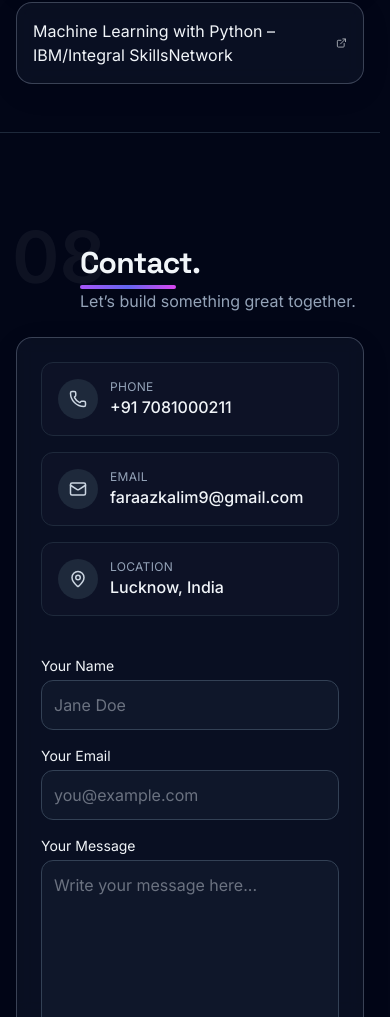
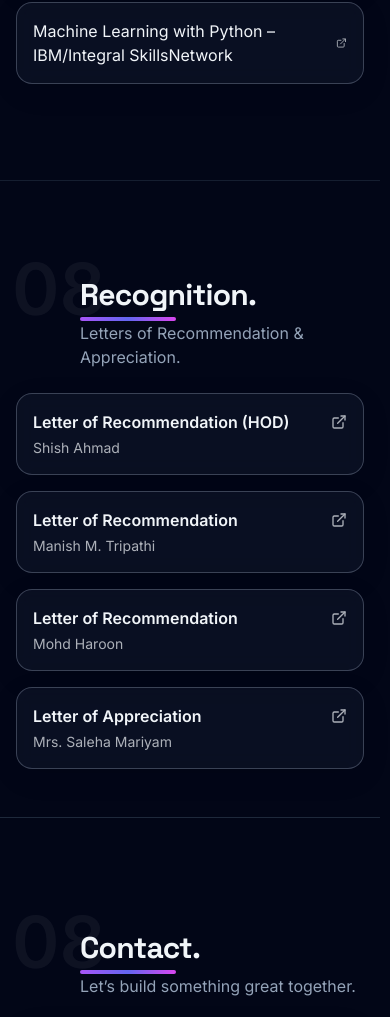
Before and after one commit to faraaz0786/faraaz-portfolio, a React (Vite) app: page / in a window 390 px wide. Shown: the part 7976-8993 px from the top of the page. Built offline with nearby package versions, Linux system fonts and the light colour scheme.

Commit message:
Certifications and Recognitions Update

```diff
--- a/src/App.jsx
+++ b/src/App.jsx
@@ -9,6 +9,7 @@ import Projects from "./components/Projects";
 import Experience from "./components/Experience";
 import Publications from "./components/Publications"; // ← fixed
 import Certifications from "./components/Certifications";
+import Recognition from "./components/Recognition";
 import Contact from "./components/Contact";
 import SectionBand from "./components/SectionBand";
 import BackToTop from "./components/BackToTop";
@@ -55,6 +56,9 @@ export default function App() {
 
         <hr className="section-sep" />
         <Certifications />
+
+        <hr className="section-sep" />
+        <Recognition />
       </main>
 
       {/* Contact as full-width band */}
--- a/src/components/Certifications.jsx
+++ b/src/components/Certifications.jsx
@@ -15,6 +15,9 @@ export default function Certifications() {
   ];
 
   return (
+    <>
+
+      {/* ===================== CERTIFICATIONS ===================== */}
       <section id="certifications" className="section-block scroll-mt-28 font-body">
         <div className="section-surface">
           <div className="wrap">
@@ -43,5 +46,6 @@ export default function Certifications() {
           </div>
         </div>
       </section>
+    </>
   );
 }
--- a/src/components/Navbar.jsx
+++ b/src/components/Navbar.jsx
@@ -13,6 +13,7 @@ const SECTION_IDS = [
   "experience",
   "publications",
   "certifications",
+  "recognition",
   "contact",
 ];
 
--- /dev/null
+++ b/src/components/Recognition.jsx
@@ -0,0 +1,66 @@
+import SectionHeader from "./SectionHeader";
+import { ExternalLink } from "lucide-react";
+
+export default function Recognition() {
+  const recognition = [
+    {
+      title: "Letter of Recommendation (HOD)",
+      issuer: "Shish Ahmad",
+      url: "https://drive.google.com/file/d/1mUWonGSrj-Xa6BQs8W4-ybXC0XVnFHYO/view",
+    },
+    {
+      title: "Letter of Recommendation",
+      issuer: "Manish M. Tripathi",
+      url: "https://drive.google.com/file/d/1FAV7VgbrLdQN-pjW-AFn_giEtz3Jtnnd/view",
+    },
+    {
+      title: "Letter of Recommendation",
+      issuer: "Mohd Haroon",
+      url: "https://drive.google.com/file/d/1QEYJvDTK7iGa04Bx5PqFeYMpc7PgSfWq/view",
+    },
+    {
+      title: "Letter of Appreciation",
+      issuer: "Mrs. Saleha Mariyam",
+      url: "https://drive.google.com/file/d/1moWkrgXiJl-jl-Ywy9OW13gLXxhb_O75/view",
+    },
+  ];
+
+  return (
+    <section id="recognition" className="section-block scroll-mt-28 font-body">
+      <div className="section-surface">
+        <div className="wrap">
+
+          <SectionHeader
+            index="08"
+            title="Recognition."
+            subtitle="Letters of Recommendation & Appreciation."
+          />
+
+          <ul className="mt-6 grid md:grid-cols-2 gap-4">
+            {recognition.map((item) => (
+              <li key={item.title + item.issuer}>
+                <a
+                  href={item.url}
+                  target="_blank"
+                  rel="noreferrer"
+                  className="card p-4 hover:-translate-y-0.5 transition block"
+                  aria-label={`Open document: ${item.title}`}
+                >
+                  <div className="flex items-center justify-between">
+                    <span className="font-semibold">{item.title}</span>
+                    <ExternalLink size={16} className="opacity-70" />
+                  </div>
+
+                  {item.issuer && (
+                    <p className="text-sm opacity-70 mt-1">{item.issuer}</p>
+                  )}
+                </a>
+              </li>
+            ))}
+          </ul>
+
+        </div>
+      </div>
+    </section>
+  );
+}
```
Lines whose indentation alone changed are shown as unchanged.
